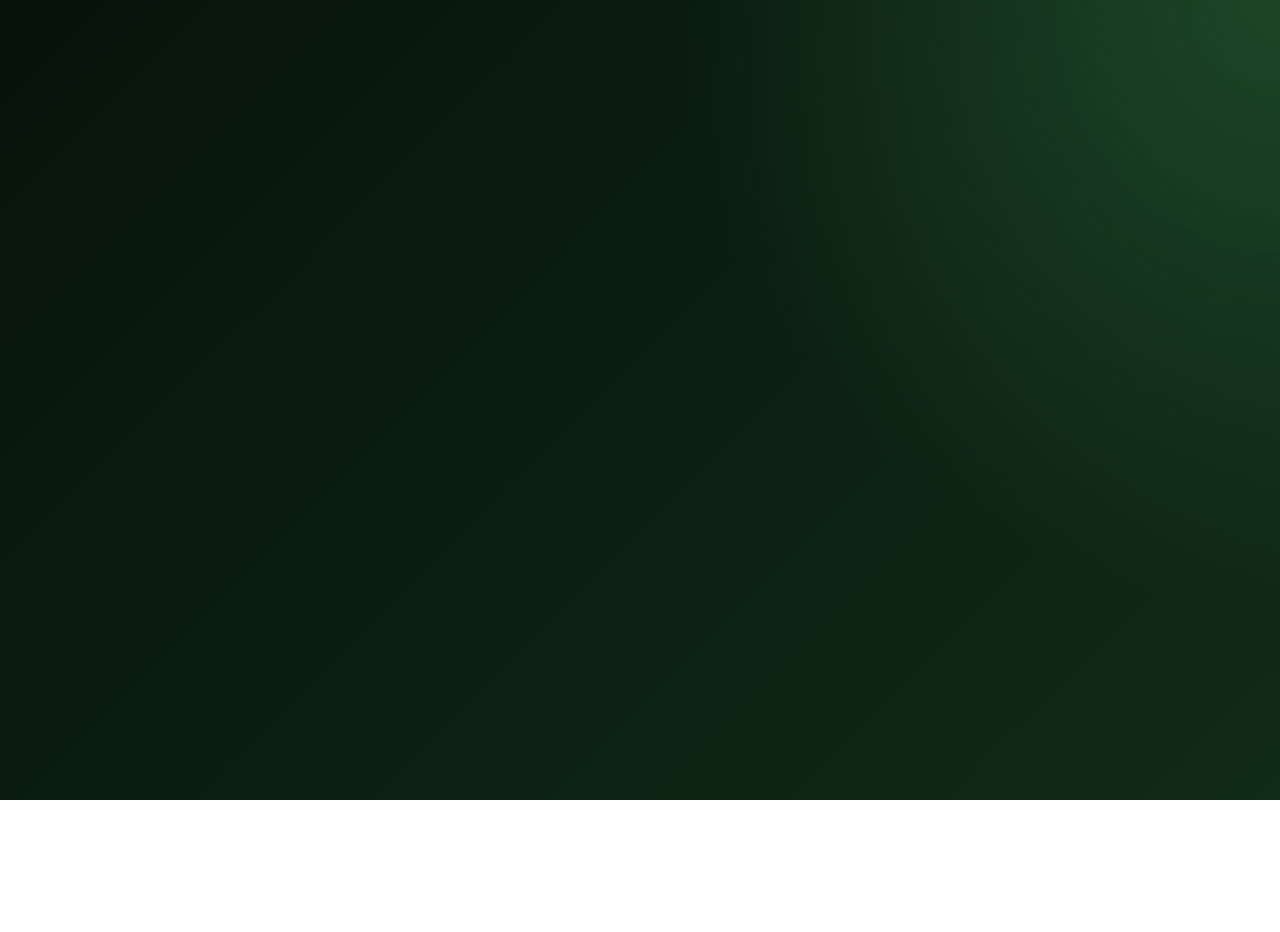
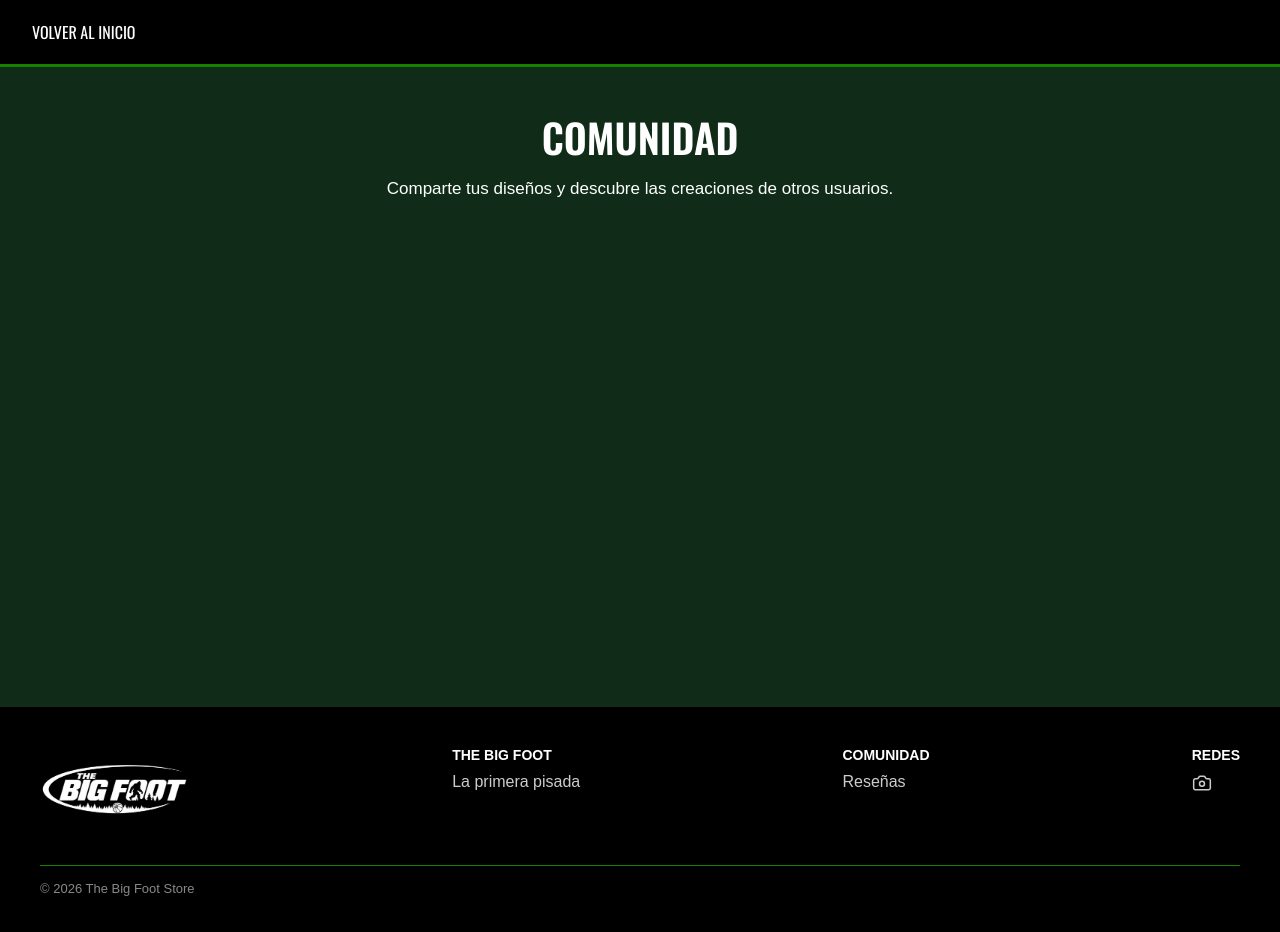
Before and after one commit to olatealejo/Proyecto_Big_Foot, a React (Vite) app: page /comunidad in a window 1280 px wide. Before the commit this address had no page. Shown: the top 932 px of the page. Before the commit the page ends 800 px from the top, so only its background shows below. Built offline with nearby package versions, Linux system fonts and the light colour scheme.

Commit message:
Agregar base de la comunidad

```diff
--- a/src/App.jsx
+++ b/src/App.jsx
@@ -5,6 +5,7 @@ import Login from './pages/Login'
 import Productos from './pages/Productos'
 import Nosotros from './pages/Nosotros'
 import Contacto from './pages/Contacto'
+import Comunidad from './pages/Comunidad'
 
 function App() {
   return (
@@ -14,6 +15,7 @@ function App() {
       <Route path="/productos" element={<Productos />} />
       <Route path="/nosotros" element={<Nosotros />} />
       <Route path="/contacto" element={<Contacto />} />
+      <Route path="/comunidad" element={<Comunidad />} />
     </Routes>
   )
 }
--- /dev/null
+++ b/src/pages/Comunidad.css
@@ -0,0 +1,47 @@
+.comunidad-header {
+  width: 100%;
+  padding: 20px 32px;
+  background-color: #000000;
+  border-bottom: 3px solid #168000;
+}
+
+.comunidad-volver {
+  color: #ffffff;
+  font-family: "Oswald", Arial, sans-serif;
+  text-decoration: none;
+  text-transform: uppercase;
+}
+
+.comunidad-volver:hover {
+  color: #27a827;
+}
+
+.comunidad {
+  min-height: calc(100vh - 160px);
+  padding: 40px 32px;
+  color: #ffffff;
+  background-color: #102c18;
+}
+
+.comunidad-presentacion {
+  max-width: 1000px;
+  margin: 0 auto;
+  text-align: center;
+}
+
+.comunidad-presentacion h1 {
+  margin-bottom: 12px;
+  font-family: "Oswald", Arial, sans-serif;
+  font-size: 40px;
+  text-transform: uppercase;
+}
+
+.comunidad-presentacion p {
+  margin: 0;
+  font-size: 17px;
+}
+
+.comunidad-contenido {
+  max-width: 1000px;
+  margin: 40px auto 0;
+}
--- /dev/null
+++ b/src/pages/Comunidad.jsx
@@ -0,0 +1,32 @@
+import { Link } from 'react-router-dom'
+import Footer from '../components/Footer'
+import './Comunidad.css'
+
+function Comunidad() {
+  return (
+    <>
+      <header className="comunidad-header">
+        <Link to="/" className="comunidad-volver">
+          Volver al inicio
+        </Link>
+      </header>
+
+      <main className="comunidad">
+        <section className="comunidad-presentacion">
+          <h1>Comunidad</h1>
+          <p>
+            Comparte tus diseños y descubre las creaciones de otros usuarios.
+          </p>
+        </section>
+
+        <section className="comunidad-contenido">
+          {/* Aquí se agregarán los formularios y publicaciones */}
+        </section>
+      </main>
+
+      <Footer />
+    </>
+  )
+}
+
+export default Comunidad
```
